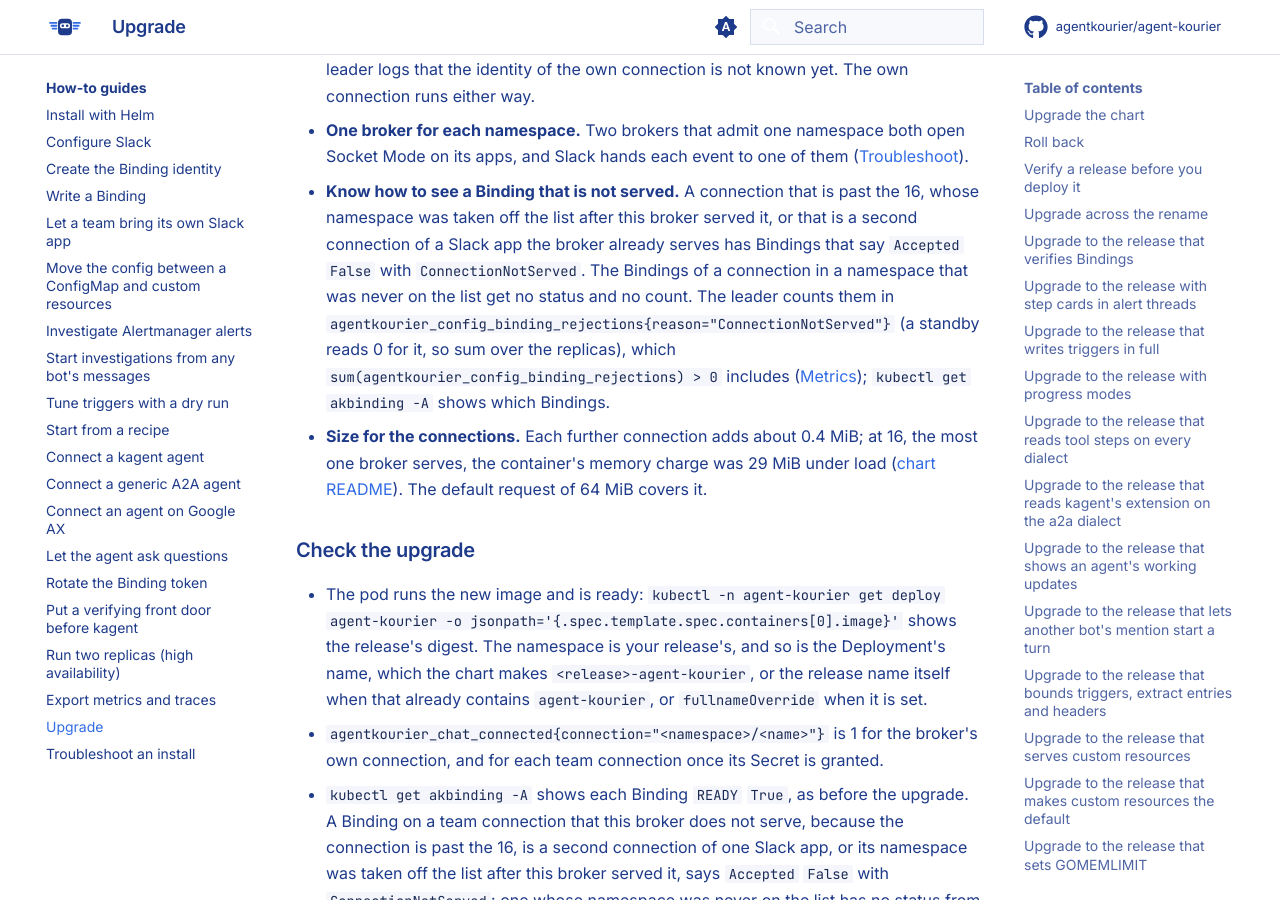
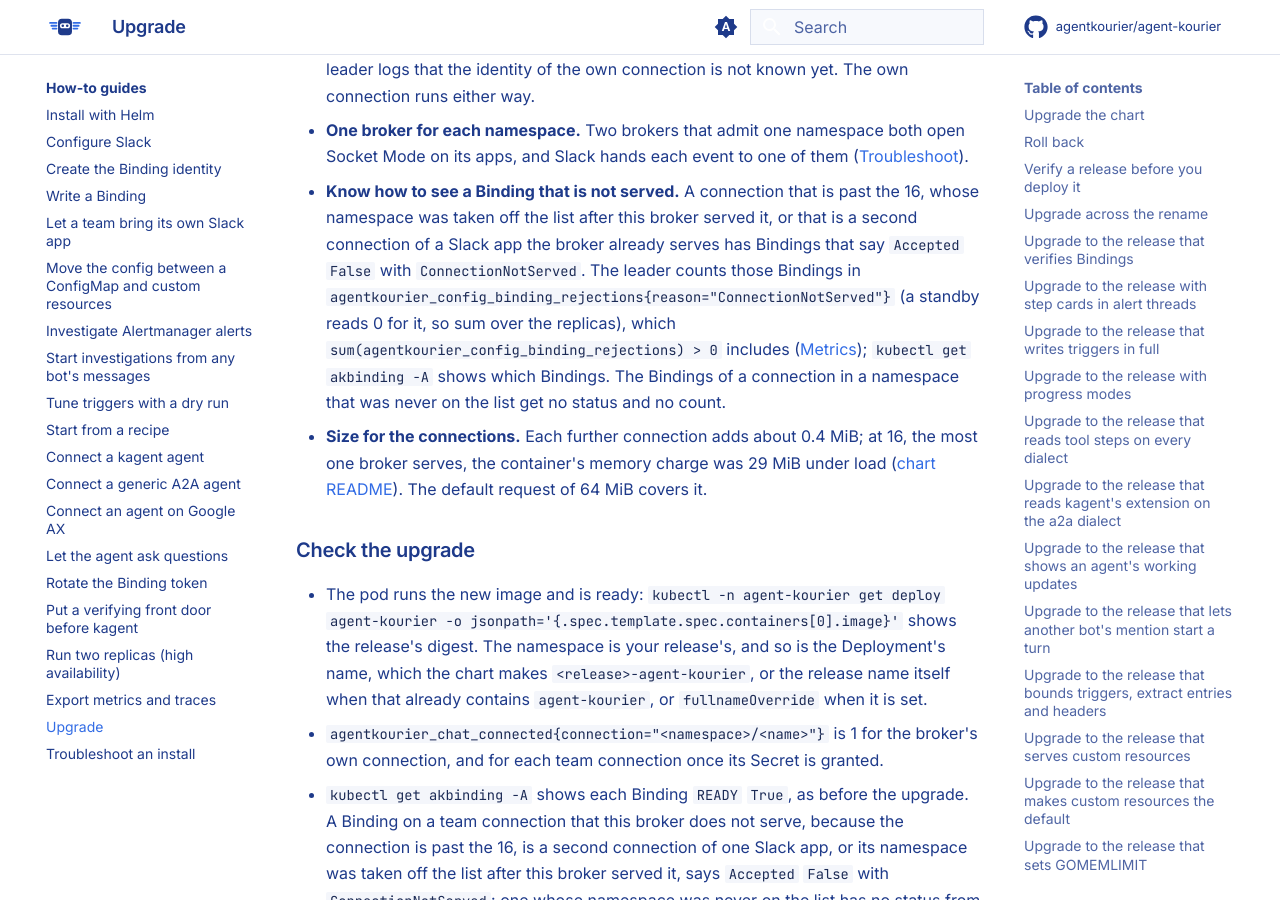
Before and after one commit to agentkourier/agent-kourier, an MkDocs documentation site: the page built from docs/how-to/upgrade.md, in a window 1280 px wide and 900 px high, scrolled down 35692 px. Built offline with MkDocs 1.6.1 and Material for MkDocs 9.7.7, drawn with Linux system fonts in a browser that asks for light colours; comment, search, counter and statistics services are not loaded.

Commit message:
docs(upgrade): put the never-listed case after the count it is not part of

```diff
--- a/docs/how-to/upgrade.md
+++ b/docs/how-to/upgrade.md
@@ -838,8 +838,8 @@ Before you set the list:
 - **One broker for each namespace.** Two brokers that admit one namespace both open Socket Mode on its apps, and Slack hands each event to one of them
   ([Troubleshoot](troubleshoot.md#the-status-of-a-binding-keeps-changing)).
 - **Know how to see a Binding that is not served.** A connection that is past the 16, whose namespace was taken off the list after this broker served it, or that is a second connection of a Slack app the broker already serves has Bindings that say `Accepted` `False`
-  with `ConnectionNotServed`. The Bindings of a connection in a namespace that was never on the list get no status and no count. The leader counts them in `agentkourier_config_binding_rejections{reason="ConnectionNotServed"}` (a standby reads 0 for it, so sum over the replicas), which `sum(agentkourier_config_binding_rejections) > 0` includes
-  ([Metrics](../reference/metrics.md)); `kubectl get akbinding -A` shows which Bindings.
+  with `ConnectionNotServed`. The leader counts those Bindings in `agentkourier_config_binding_rejections{reason="ConnectionNotServed"}` (a standby reads 0 for it, so sum over the replicas), which `sum(agentkourier_config_binding_rejections) > 0` includes
+  ([Metrics](../reference/metrics.md)); `kubectl get akbinding -A` shows which Bindings. The Bindings of a connection in a namespace that was never on the list get no status and no count.
 - **Size for the connections.** Each further connection adds about 0.4 MiB; at 16, the most one broker serves, the container's memory charge was 29 MiB under load
   ([chart README](https://github.com/agentkourier/agent-kourier/tree/main/charts/agent-kourier#footprint)). The default request of 64 MiB covers it.
 
```
